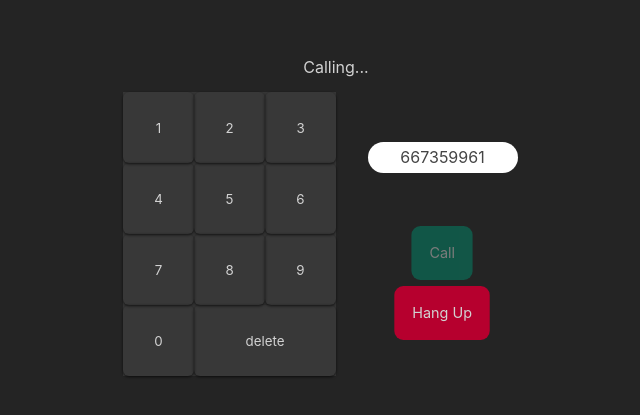
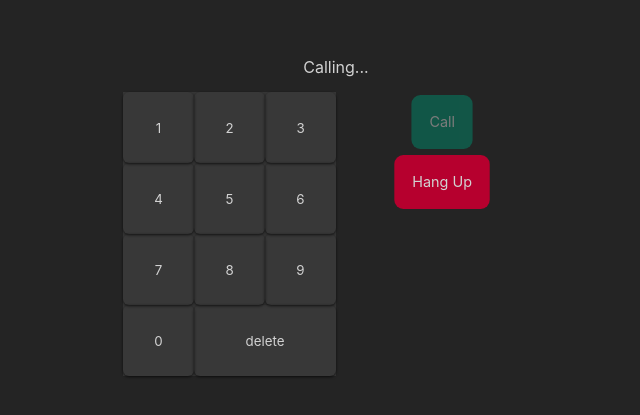
Before and after one commit to Sergi-CM/202301-w4ch3-sergi-casquero-jaume-cuadrada, a React (Create React App) app: page / in a window 1280 px wide. Shown: the part 191-606 px from the top of the page, without its empty margins (304-944 px from the left). Built offline with nearby package versions, Linux system fonts and the light colour scheme.

Commit message:
Add Actions component

```diff
--- a/src/App.tsx
+++ b/src/App.tsx
@@ -1,5 +1,5 @@
 import "./App.css";
-import Action from "./components/Action/Action";
+import Actions from "./components/Actions/Actions";
 import Info from "./components/Info/Info";
 import Keyboard from "./components/Keyboard/Keyboard";
 
@@ -11,11 +11,7 @@ const App = (): JSX.Element => {
         <div className="keyboard-container">
           <Keyboard />
         </div>
-        <div className="actions">
-          <span className="number">667359961</span>
-          <Action href="call" className="call" text="Call" />
-          <Action href="hang-up" className="hang active" text="Hang Up" />
-        </div>
+        <Actions />
       </main>
     </div>
   );
--- /dev/null
+++ b/src/components/Actions/Actions.tsx
@@ -0,0 +1,12 @@
+import Action from "../Action/Action";
+
+const Actions = (): JSX.Element => {
+  return (
+    <div className="actions">
+      <Action href="call" className="call" text="Call" />
+      <Action href="hang-up" className="hang active" text="Hang Up" />
+    </div>
+  );
+};
+
+export default Actions;
```
